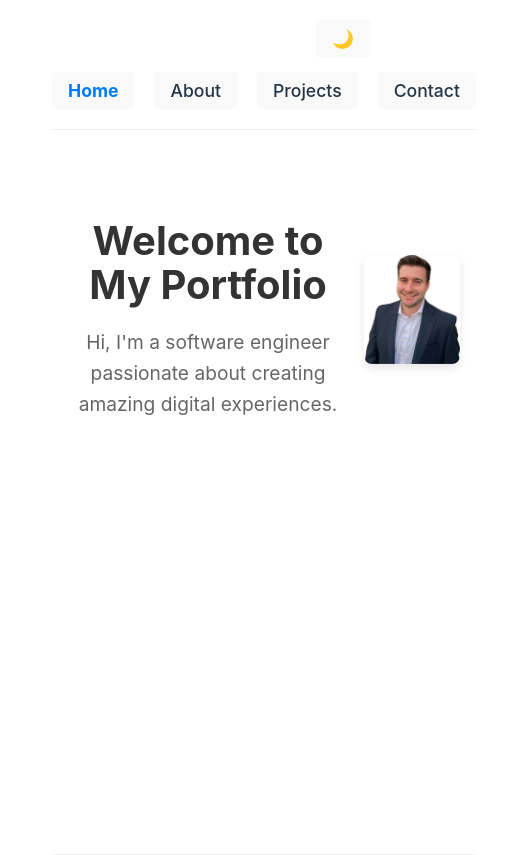
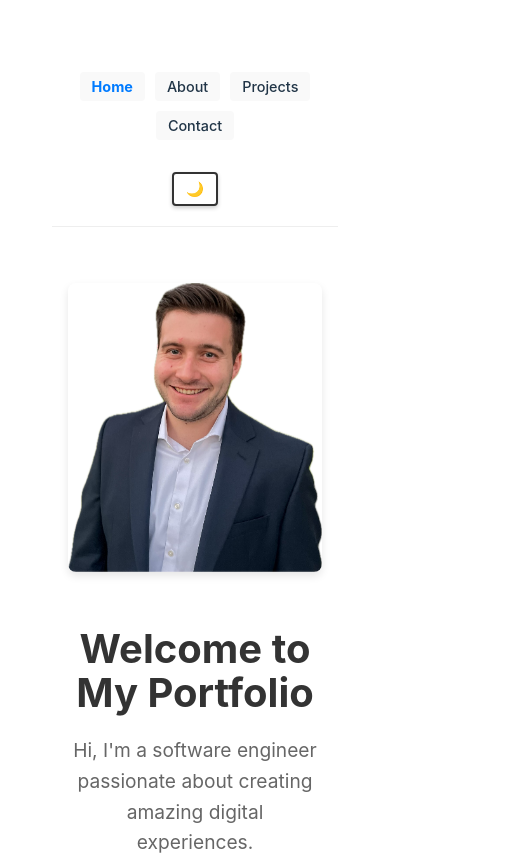
Before and after one commit to andrewwhitman-cpp/personal-website, a React (Vite) app: page / in a window 390 px wide. Shown: the top 855 px of the page, 528 px wide, since content can reach past the window. Built offline with nearby package versions, Linux system fonts and the light colour scheme.

Commit message:
updating light/dark theme button styling

```diff
--- a/src/App.css
+++ b/src/App.css
@@ -54,7 +54,10 @@
 
 .header nav {
   display: flex;
-  justify-content: center;
+  justify-content: space-between;
+  align-items: center;
+  padding: 0 1rem;
+  position: relative;
 }
 
 .header nav ul {
@@ -64,6 +67,7 @@
   padding: 0;
   margin: 0;
   justify-content: center;
+  flex-wrap: wrap;
 }
 
 .header button {
@@ -176,6 +180,64 @@ footer {
   flex-direction: row-reverse;
 }
 
+@media (max-width: 768px) {
+  .home-content {
+    flex-direction: column;
+    text-align: center;
+    padding: 1rem;
+  }
+
+  .header nav ul {
+    gap: 10px;
+  }
+
+  .header button {
+    font-size: 0.9rem;
+    padding: 6px 12px;
+  }
+
+  .projects-grid {
+    grid-template-columns: 1fr;
+    padding: 0 1rem;
+  }
+
+  .contact-form {
+    padding: 0 1rem;
+  }
+}
+
+@media (max-width: 480px) {
+  .header nav {
+    flex-direction: column;
+    gap: 1rem;
+  }
+
+  .theme-toggle {
+    position: static;
+    margin-top: 1rem;
+  }
+
+  .home-content {
+    padding: 0.5rem;
+  }
+
+  .profile-image {
+    max-width: 200px;
+  }
+
+  h1 {
+    font-size: 2em;
+  }
+
+  h2 {
+    font-size: 1.5em;
+  }
+
+  .project-card {
+    margin: 0 1rem;
+  }
+}
+
 .profile-image {
   flex-shrink: 1;
   width: 100%;
@@ -190,9 +252,85 @@ footer {
 }
 
 .home-text {
-  flex: 1;
-  text-align: left;
-  min-width: 280px;
+  text-align: center;
+}
+
+.profile-image {
+  max-width: 300px;
+  margin: 0 auto;
+}
+
+.home-text h1 {
+  margin-bottom: 20px;
+  font-size: 2.5em;
+  color: #333;
+}
+
+.home-text p {
+  font-size: 1.2em;
+  line-height: 1.6;
+  color: #666;
+}
+
+@media (max-width: 768px) {
+  .home-content {
+    padding: 1rem;
+    gap: 1rem;
+  }
+
+  .profile-image {
+    max-width: 200px;
+  }
+
+  .home-text h1 {
+    font-size: 2em;
+  }
+
+  .home-text p {
+    font-size: 1.1em;
+  }
+}
+
+@media (max-width: 480px) {
+  .profile-image {
+    max-width: 150px;
+  }
+
+  .home-text h1 {
+    font-size: 1.8em;
+  }
+
+  .home-text p {
+    font-size: 1em;
+  }
+}
+
+.profile-image img {
+  width: 100%;
+  height: auto;
+  border-radius: 8px;
+  box-shadow: 0 4px 8px rgba(0, 0, 0, 0.1);
+}
+
+.home-text {
+  text-align: center;
+}
+
+.profile-image {
+  max-width: 300px;
+  margin: 0 auto;
+}
+
+.home-text h1 {
+  margin-bottom: 20px;
+  font-size: 2.5em;
+  color: #333;
+}
+
+.home-text p {
+  font-size: 1.2em;
+  line-height: 1.6;
+  color: #666;
 }
 
 @media (max-width: 768px) {
--- a/src/index.css
+++ b/src/index.css
@@ -117,18 +117,19 @@ button:focus-visible {
 .theme-toggle {
   position: absolute;
   right: 20px;
-  top: 20px;
+  top: 10px;
   background: transparent;
-  border: none;
   font-size: 1.5rem;
   cursor: pointer;
   padding: 8px;
   border-radius: 50%;
-  transition: background-color 0.3s;
+  transition: all 0.3s;
 }
 
 .theme-toggle:hover {
   background-color: rgba(100, 108, 255, 0.1);
+  border-color: #646cff;
+  box-shadow: 0 2px 8px rgba(100, 108, 255, 0.2);
 }
 
 :root[data-theme="light"] button {
@@ -136,7 +137,20 @@ button:focus-visible {
   color: #213547;
 }
 
+:root[data-theme="light"] .theme-toggle {
+  background-color: #ffffff;
+  color: #1a1a1a;
+  border: 2px solid #333;
+  box-shadow: 0 2px 4px rgba(0, 0, 0, 0.2);
+}
+
 :root[data-theme="dark"] button {
   background-color: #1a1a1a;
   color: rgba(255, 255, 255, 0.87);
 }
+
+:root[data-theme="dark"] .theme-toggle {
+  background-color: #1a1a1a;
+  border: 2px solid rgba(255, 255, 255, 0.8);
+  box-shadow: 0 2px 8px rgba(255, 255, 255, 0.1);
+}
```
